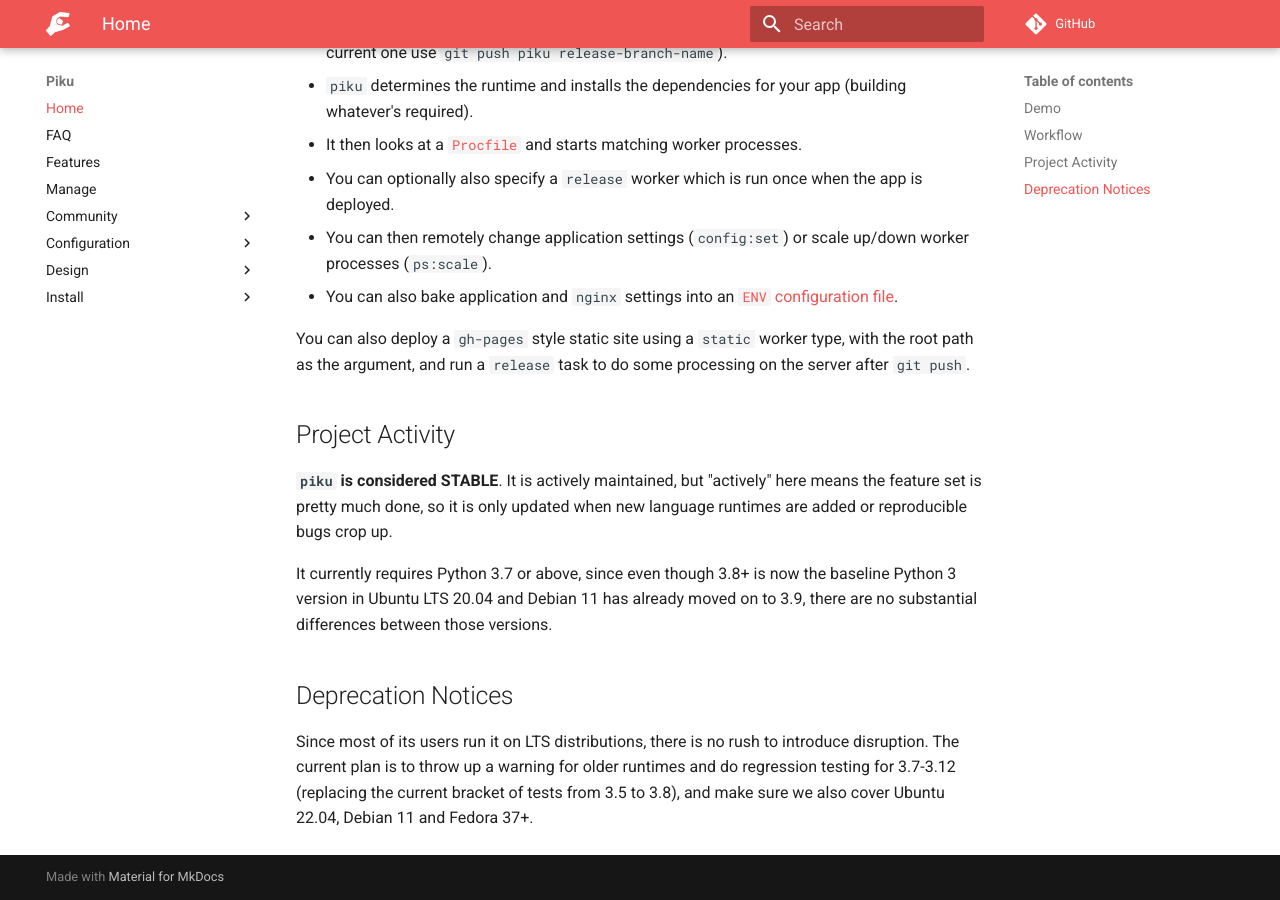
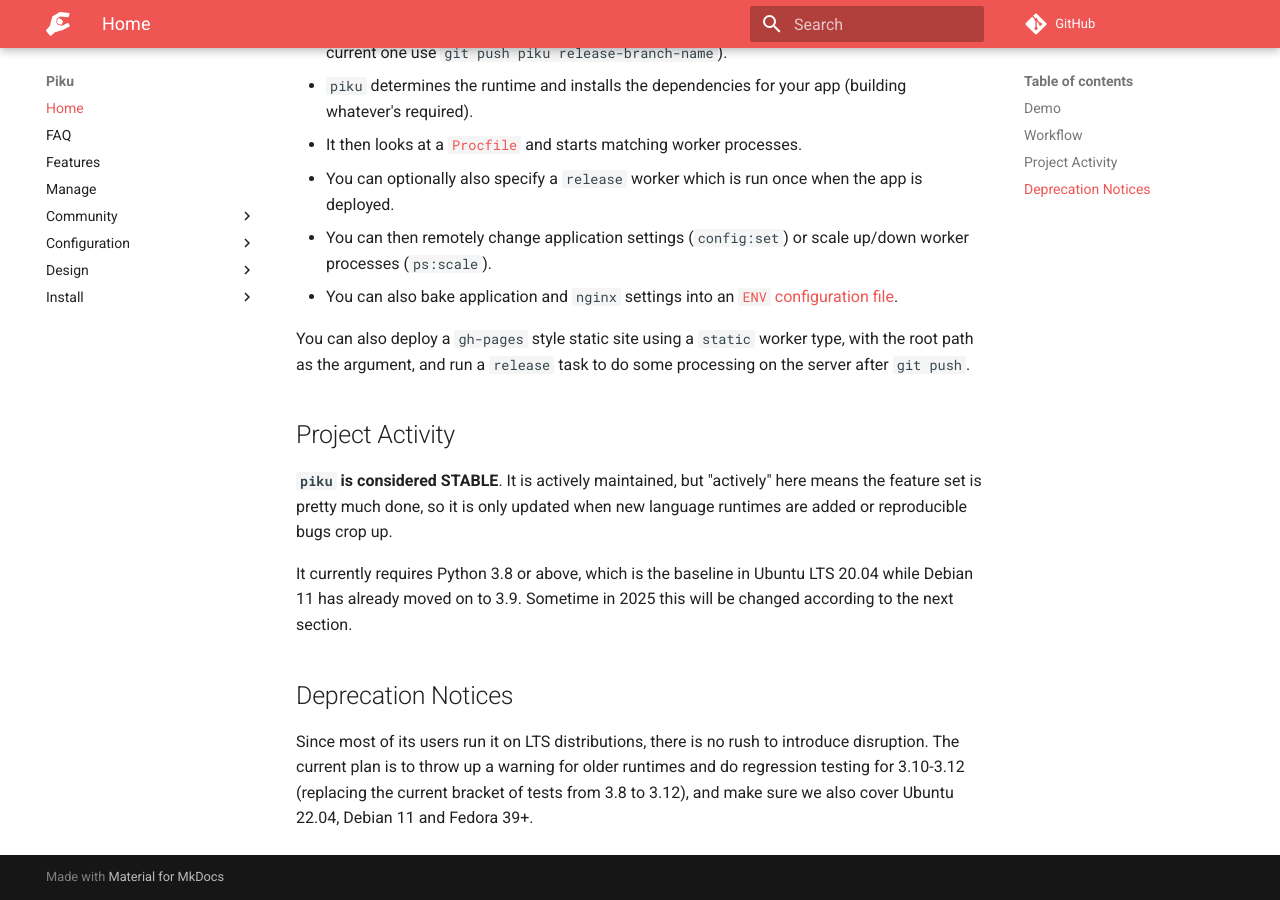
Before and after one commit to piku/piku.github.io, an MkDocs documentation site: the page built from docs/index.md, in a window 1280 px wide and 900 px high, scrolled down 1360 px. Built offline with MkDocs 1.6.1 and Material for MkDocs 9.7.7, drawn with Linux system fonts in a browser that asks for light colours; plug-ins that fetch from the network failed and are left out; comment, search, counter and statistics services are not loaded.

Commit message:
Update index.md

```diff
--- a/docs/index.md
+++ b/docs/index.md
@@ -43,8 +43,8 @@
 
 **`piku` is considered STABLE**. It is actively maintained, but "actively" here means the feature set is pretty much done, so it is only updated when new language runtimes are added or reproducible bugs crop up.
 
-It currently requires Python 3.7 or above, since even though 3.8+ is now the baseline Python 3 version in Ubuntu LTS 20.04 and Debian 11 has already moved on to 3.9, there are no substantial differences between those versions.
+It currently requires Python 3.8 or above, which is the baseline in Ubuntu LTS 20.04 while Debian 11 has already moved on to 3.9. Sometime in 2025 this will be changed according to the next section.
 
 ## Deprecation Notices
 
-Since most of its users run it on LTS distributions, there is no rush to introduce disruption. The current plan is to throw up a warning for older runtimes and do regression testing for 3.7-3.12 (replacing the current bracket of tests from 3.5 to 3.8), and make sure we also cover Ubuntu 22.04, Debian 11 and Fedora 37+.
+Since most of its users run it on LTS distributions, there is no rush to introduce disruption. The current plan is to throw up a warning for older runtimes and do regression testing for 3.10-3.12 (replacing the current bracket of tests from 3.8 to 3.12), and make sure we also cover Ubuntu 22.04, Debian 11 and Fedora 39+.
```
